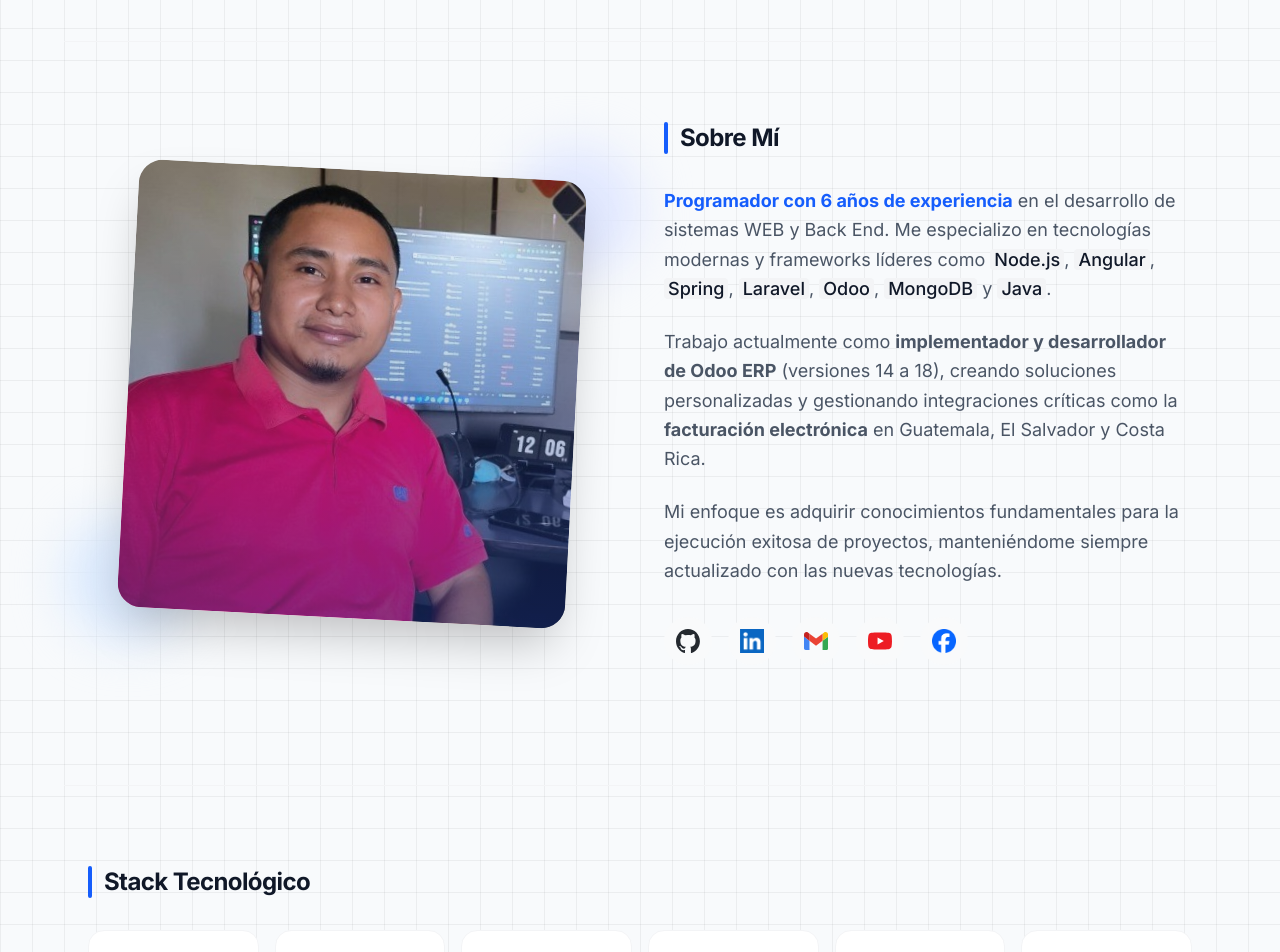
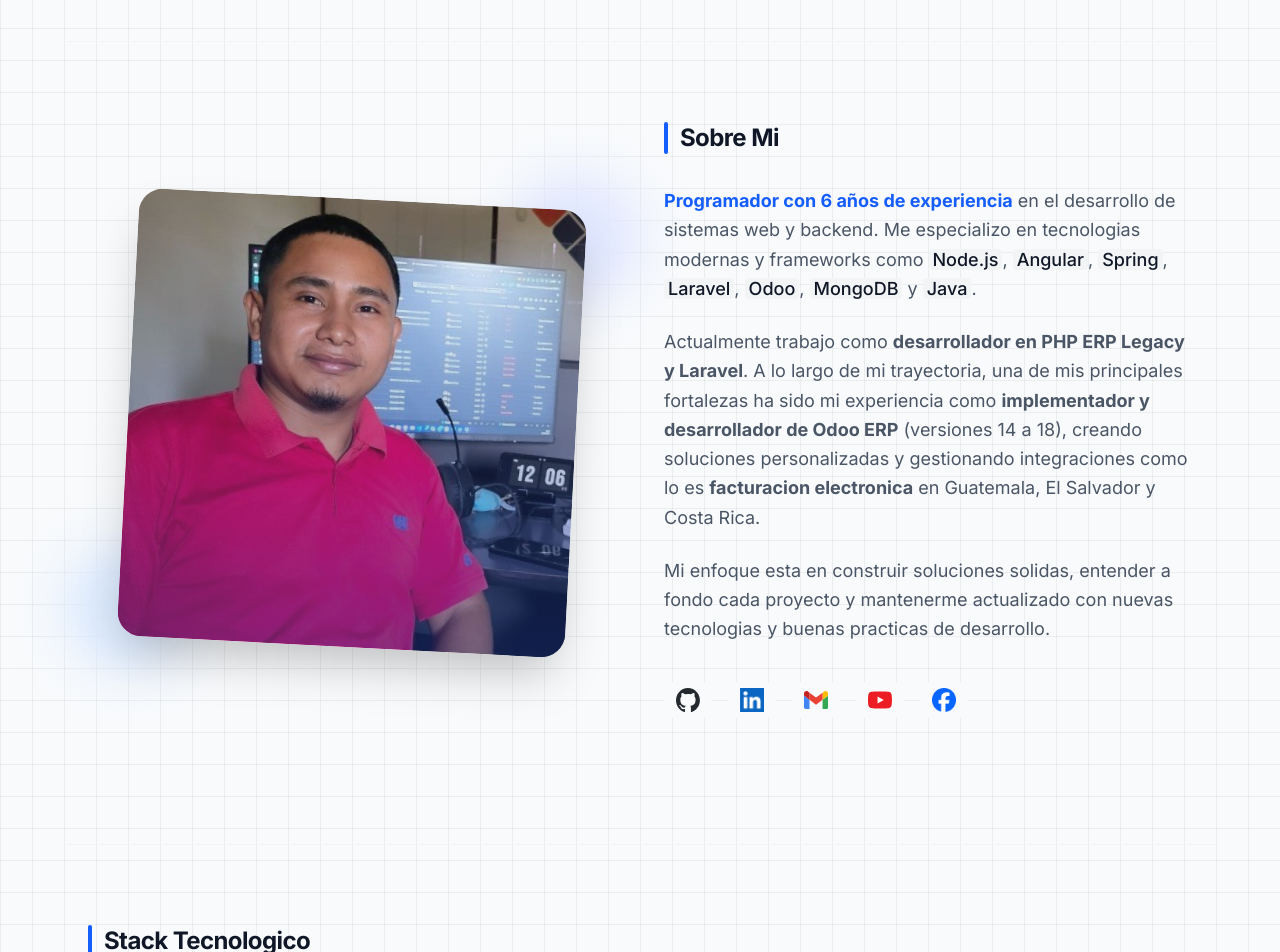
Before and after one commit to Estuardo-Sazo/portfolio, an Angular app: page / in a window 1280 px wide. Shown: the part 580-1532 px from the top of the page. Built offline with nearby package versions, Linux system fonts and the light colour scheme.

Commit message:
feat: update description

```diff
--- a/src/app/pages/home/home.html
+++ b/src/app/pages/home/home.html
@@ -36,11 +36,9 @@
       <div
         class="aspect-square max-w-md mx-auto relative rounded-3xl overflow-hidden shadow-2xl rotate-3 hover:rotate-0 transition-all duration-500"
       >
-        <!-- Placeholder for profile image -->
         <img src="icons/me.png" alt="Jaime Sazo" class="w-full h-full object-cover" />
         <div class="absolute inset-0 bg-gradient-to-t from-blue-900/50 to-transparent"></div>
       </div>
-      <!-- Decorative Element -->
       <div
         class="absolute -bottom-6 -left-6 w-32 h-32 bg-blue-100 rounded-full -z-10 blur-xl"
       ></div>
@@ -51,13 +49,15 @@
 
     <!-- Content Column -->
     <div class="order-1 md:order-2">
-      <app-section-title title="Sobre Mí"></app-section-title>
+      <app-section-title title="Sobre Mi"></app-section-title>
 
       <div class="mt-8 space-y-6 text-gray-600 text-lg leading-relaxed">
         <p>
-          <strong class="text-blue-600">Programador con 6 años de experiencia</strong> en el
-          desarrollo de sistemas WEB y Back End. Me especializo en tecnologías modernas y frameworks
-          líderes como
+          <strong class="text-blue-600"
+            >Programador con {{ yearsOfExperience }} a&ntilde;os de experiencia</strong
+          >
+          en el desarrollo de sistemas web y backend. Me especializo en tecnologias modernas y
+          frameworks como
           <span class="text-gray-900 font-medium bg-gray-100 px-1 rounded">Node.js</span>,
           <span class="text-gray-900 font-medium bg-gray-100 px-1 rounded">Angular</span>,
           <span class="text-gray-900 font-medium bg-gray-100 px-1 rounded">Spring</span>,
@@ -67,14 +67,15 @@
           <span class="text-gray-900 font-medium bg-gray-100 px-1 rounded">Java</span>.
         </p>
         <p>
-          Trabajo actualmente como
-          <strong>implementador y desarrollador de Odoo ERP</strong> (versiones 14 a 18), creando
-          soluciones personalizadas y gestionando integraciones críticas como la
-          <strong>facturación electrónica</strong> en Guatemala, El Salvador y Costa Rica.
+          Actualmente trabajo como <strong>desarrollador en PHP ERP Legacy y Laravel</strong>.
+          A lo largo de mi trayectoria, una de mis principales fortalezas ha sido mi experiencia
+          como <strong>implementador y desarrollador de Odoo ERP</strong> (versiones 14 a 18),
+          creando soluciones personalizadas y gestionando integraciones como lo es
+          <strong>facturacion electronica</strong> en Guatemala, El Salvador y Costa Rica.
         </p>
         <p>
-          Mi enfoque es adquirir conocimientos fundamentales para la ejecución exitosa de proyectos,
-          manteniéndome siempre actualizado con las nuevas tecnologías.
+          Mi enfoque esta en construir soluciones solidas, entender a fondo cada proyecto y
+          mantenerme actualizado con nuevas tecnologias y buenas practicas de desarrollo.
         </p>
       </div>
 
@@ -89,7 +90,7 @@
           <img src="icons/git.svg" alt="GitHub" class="w-6 h-6" />
         </a>
         <a
-          href="https://www.linkedin.com/in/jaime-estuardo-sazo-cort%C3%A9z-675947206/"
+          href="https://www.linkedin.com/in/jaszdev"
           target="_blank"
           class="p-3 bg-gray-50 text-gray-700 rounded-full hover:bg-blue-600 hover:text-white transition-all duration-300"
           aria-label="LinkedIn"
@@ -126,7 +127,7 @@
 
 <!-- Technologies Bento Grid -->
 <section class="py-20 px-6 max-w-6xl mx-auto border-t border-gray-100">
-  <app-section-title title="Stack Tecnológico"></app-section-title>
+  <app-section-title title="Stack Tecnologico"></app-section-title>
 
   <div class="grid grid-cols-3 md:grid-cols-4 lg:grid-cols-6 gap-4">
     @for (tecnology of tecnologiesService.technologies(); track tecnology.name) {
@@ -139,7 +140,7 @@
 <section class="py-20 px-6 max-w-6xl mx-auto border-t border-gray-100">
   <app-section-title title="Proyectos Destacados"></app-section-title>
   <p class="text-gray-500 mt-4 max-w-2xl text-lg">
-    Una selección de proyectos que demuestran mi experiencia en desarrollo.
+    Una seleccion de proyectos que demuestran mi experiencia en desarrollo.
   </p>
 
   <div class="grid grid-cols-1 md:grid-cols-2 lg:grid-cols-3 gap-6 mt-12">
--- a/src/app/pages/home/home.ts
+++ b/src/app/pages/home/home.ts
@@ -15,11 +15,17 @@ import { Meta } from '@angular/platform-browser';
   styleUrl: './home.css',
 })
 export class Home implements OnInit {
+  readonly careerStartYear = 2019;
+
   tecnologiesService = inject(TechnologiesService);
   projectsService = inject(ProjectsService);
 
   private title = inject(Title);
   private meta = inject(Meta);
+
+  get yearsOfExperience(): number {
+    return new Date().getFullYear() - this.careerStartYear;
+  }
 
   ngOnInit() {
     this.title.setTitle('Jaime Sazo | Desarrollador Full Stack Angular');
```
